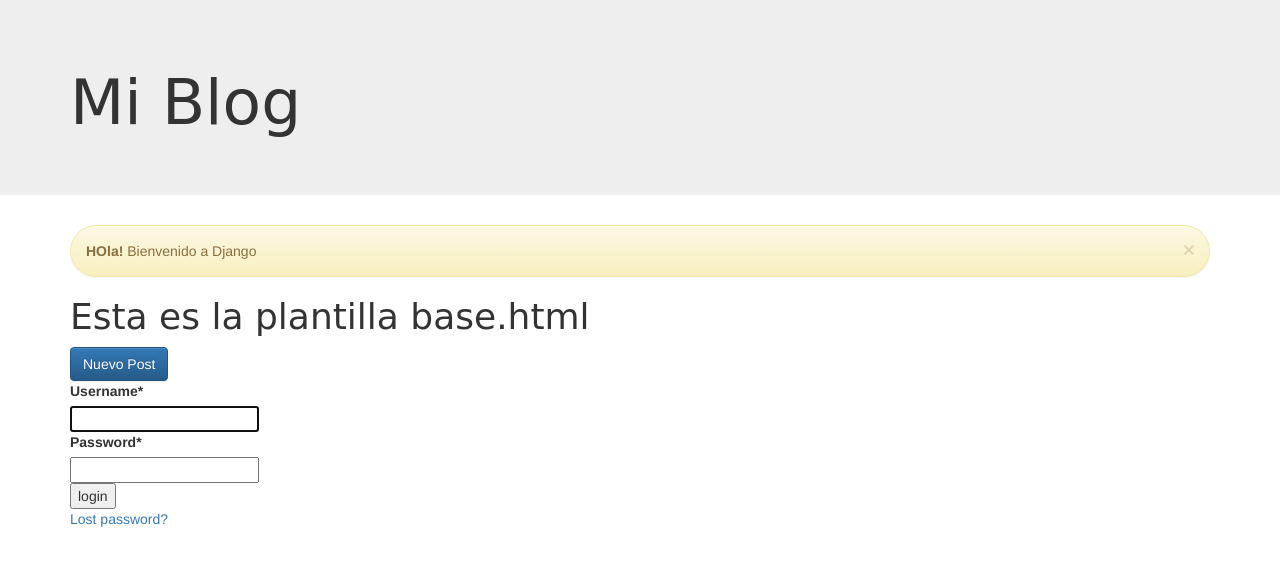
After one commit to sgrondon/django-pro, a Django app: page /login/ in a window 1280 px wide. The commit adds this page. Shown: the top 566 px of the page. Run offline with Django 3.2, Linux system fonts and the light colour scheme; some libraries are stand-ins or nearby versions.

Commit message:
sudo todas las modificaciones

```diff
--- a/django-tut/blog/static/css/blog.css
+++ b/django-tut/blog/static/css/blog.css
@@ -1,8 +1,6 @@
 h1{
-	font-style:italic;
-	border:2px;
-	color:red;
-	text-shadow: 2px 2px 2px black;
+
+	font-family: 'Lobster';
 }
 
 .alert{
@@ -10,3 +8,51 @@ h1{
 border-radius:2em;
 
 }
+
+.page-header {
+        background-color: #ff9400;
+        margin-top: 0;
+        padding: 20px 20px 20px 40px;
+    }
+
+    .page-header h1, .page-header h1 a, .page-header h1 a:visited, .page-header h1 a:active {
+        color: #ffffff;
+        font-size: 36pt;
+        text-decoration: none;
+    }
+
+    .content {
+        margin-left: 40px;
+    }
+
+    h1, h2, h3, h4 {
+        font-family: 'Lobster', cursive;
+    }
+
+    .date {
+        float: right;
+        color: #828282;
+    }
+
+    .save {
+        float: right;
+    }
+
+    .post-form textarea, .post-form input {
+        width: 100%;
+    }
+
+    .top-menu, .top-menu:hover, .top-menu:visited {
+        color: #ffffff;
+        float: right;
+        font-size: 26pt;
+        margin-right: 20px;
+    }
+
+    .post {
+        margin-bottom: 70px;
+    }
+
+    .post h1 a, .post h1 a:visited {
+        color: #000000;
+    }
--- /dev/null
+++ b/django-tut/blog/templates/registration/login.html
@@ -0,0 +1,30 @@
+{% extends "base.html" %}
+{% load crispy_forms_tags %}
+
+{% block content %}
+
+{% if form.errors %}
+<p>Your username and password didn't match. Please try again.</p>
+{% endif %}
+
+{% if next %}
+    {% if user.is_authenticated %}
+    <p>Your account doesn't have access to this page. To proceed,
+    please login with an account that has access.</p>
+    {% else %}
+    <p>Please login to see this page.</p>
+    {% endif %}
+{% endif %}
+
+<form method="post" action="{% url 'django.contrib.auth.views.login' %}">
+{% csrf_token %}
+{{ form | crispy }}
+
+<input type="submit" value="login" />
+<input type="hidden" name="next" value="{{ next }}" />
+</form>
+
+{# Assumes you setup the password_reset view in your URLconf #}
+<p><a href="{% url 'password_reset' %}">Lost password?</a></p>
+
+{% endblock %}
--- a/django-tut/mysite/settings.py
+++ b/django-tut/mysite/settings.py
@@ -27,6 +27,7 @@ DEBUG = True
 
 ALLOWED_HOSTS = []
 
+LOGIN_REDIRECT_URL = '/'
 
 # Application definition
 
--- a/django-tut/mysite/urls.py
+++ b/django-tut/mysite/urls.py
@@ -5,4 +5,5 @@ urlpatterns = [
 
         url(r'^admin/', include(admin.site.urls)),
         url(r'', include('blog.urls')),
+        url('^', include('django.contrib.auth.urls'))
 ]
```
Also changed, not shown: django-tut/blog/templates/blog/base.html (added, +27 -0 lines), django-tut/blog/templates/blog/post_detail.html (+3 -13 lines), django-tut/blog/templates/blog/snippets/comment.html (added, +15 -0 lines), django-tut/blog/views.py (+8 -1 lines).
